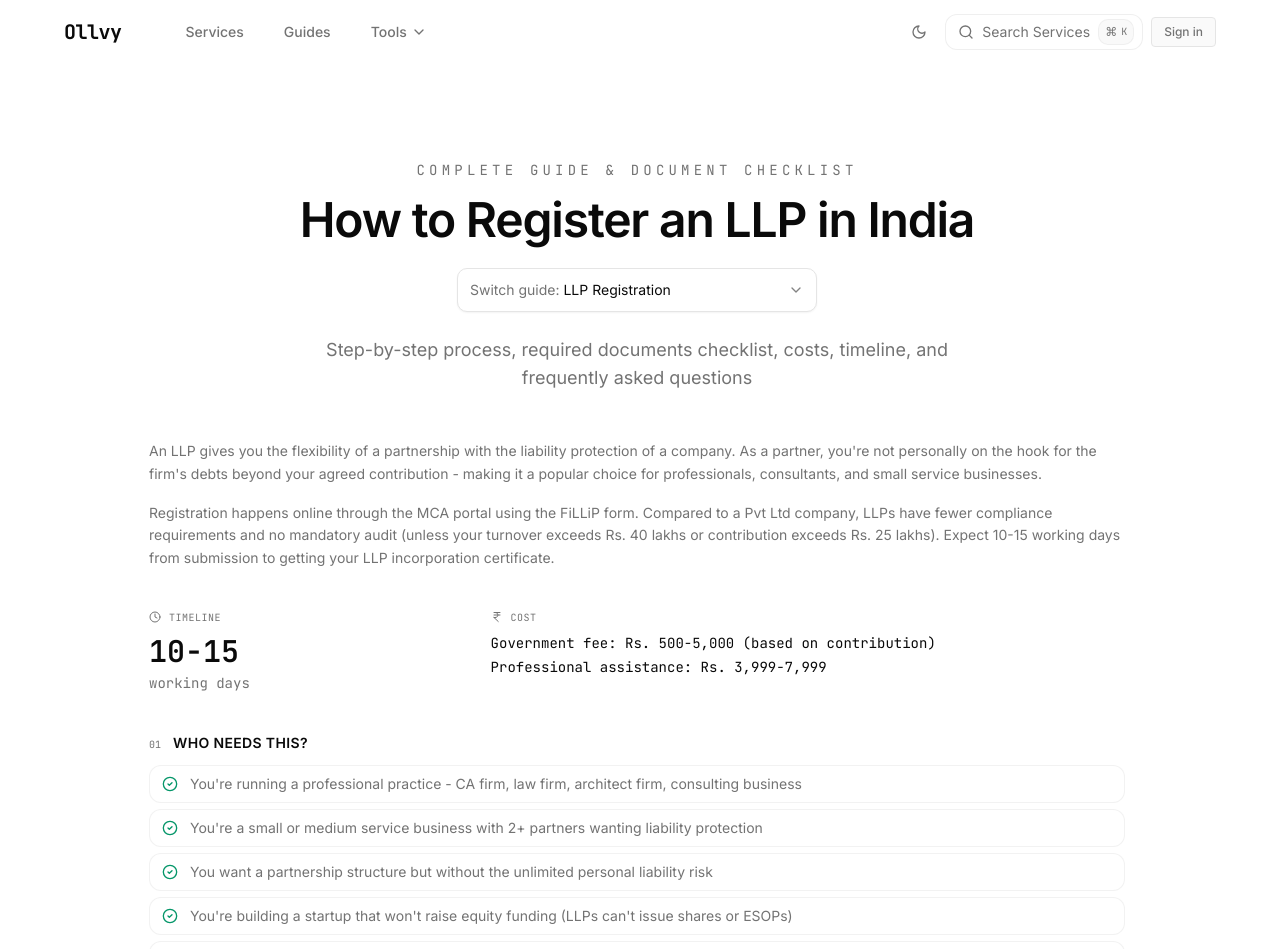
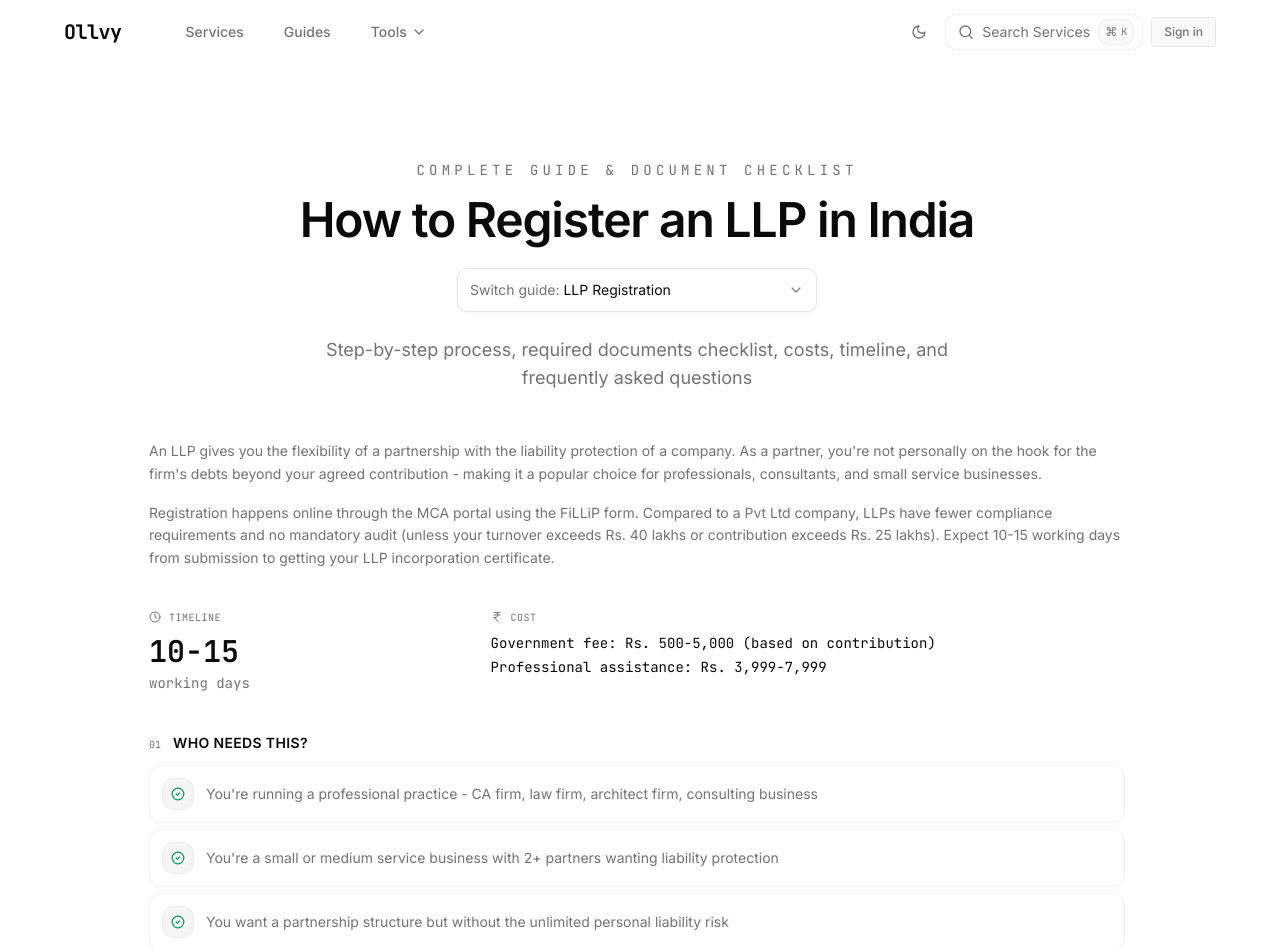
Before and after one commit to soutikgangoli-code/Ollvy, a Next.js app in the folder ollvy/apps/customer/: page /tools/documents/llp in a window 1280 px wide. Shown: the top 949 px of the page. Built offline with nearby package versions, Linux system fonts and the light colour scheme.

Commit message:
Restore who needs this UI with reduced spacing
Keep original icon box style but make more compact with
smaller padding, icon size, and gaps between items.

```diff
--- a/ollvy/apps/customer/components/tools/DocumentPageIntro.tsx
+++ b/ollvy/apps/customer/components/tools/DocumentPageIntro.tsx
@@ -89,10 +89,16 @@ export function DocumentPageIntro({ content }: DocumentPageIntroProps) {
           {content.intro.whoNeeds.map((item, index) => (
             <div
               key={index}
-              className="py-2 px-3 rounded-lg border border-border/50 bg-card hover:border-border hover:bg-muted/50 transition-all flex items-center gap-3"
+              className="p-3 rounded-xl border border-border/50 bg-card hover:border-border hover:bg-muted/50 transition-all"
             >
-              <CheckCircle2 className="h-4 w-4 text-emerald-600 dark:text-emerald-400 shrink-0" />
-              <p className="text-sm text-muted-foreground">{item}</p>
+              <div className="flex items-start gap-3">
+                <div className="w-8 h-8 rounded-lg bg-muted border border-border/50 flex items-center justify-center shrink-0">
+                  <CheckCircle2 className="h-3.5 w-3.5 text-emerald-600 dark:text-emerald-400" />
+                </div>
+                <div className="flex-1 min-w-0 pt-1.5">
+                  <p className="text-sm text-muted-foreground">{item}</p>
+                </div>
+              </div>
             </div>
           ))}
         </div>
```
